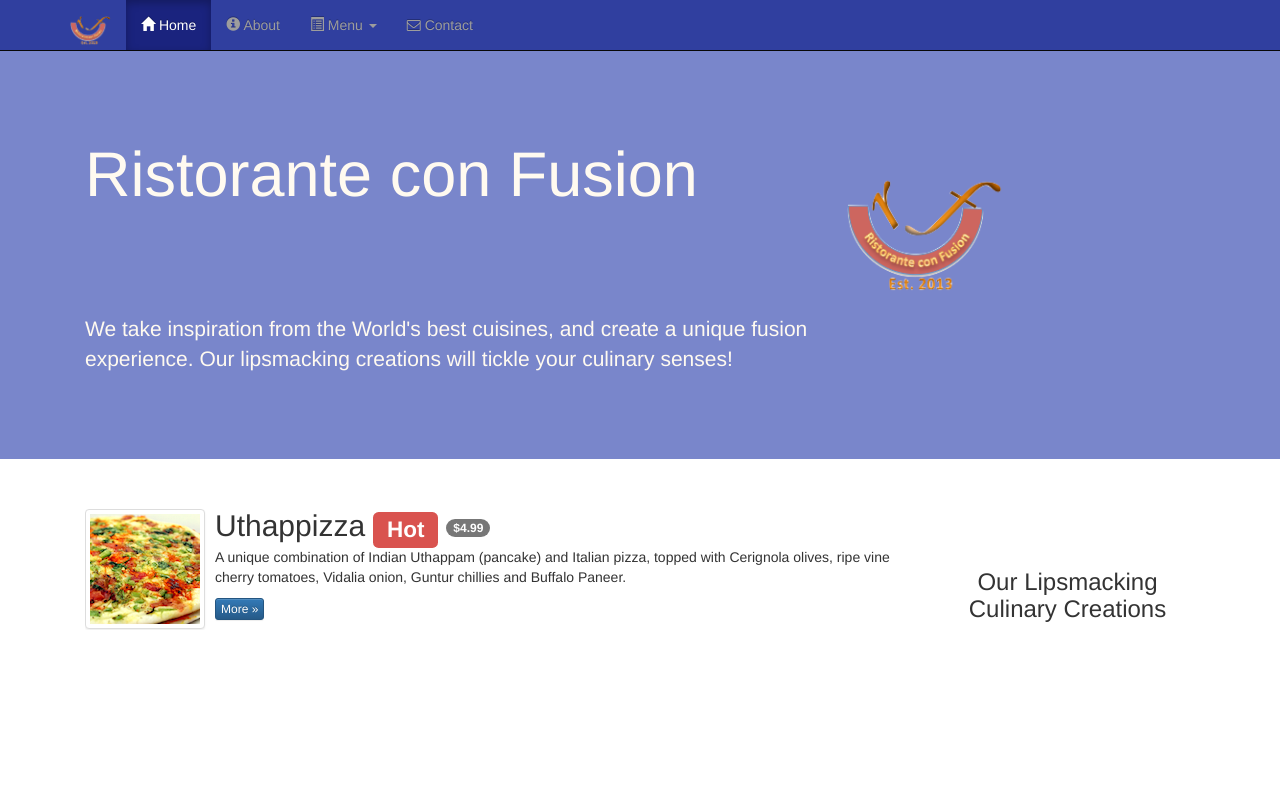
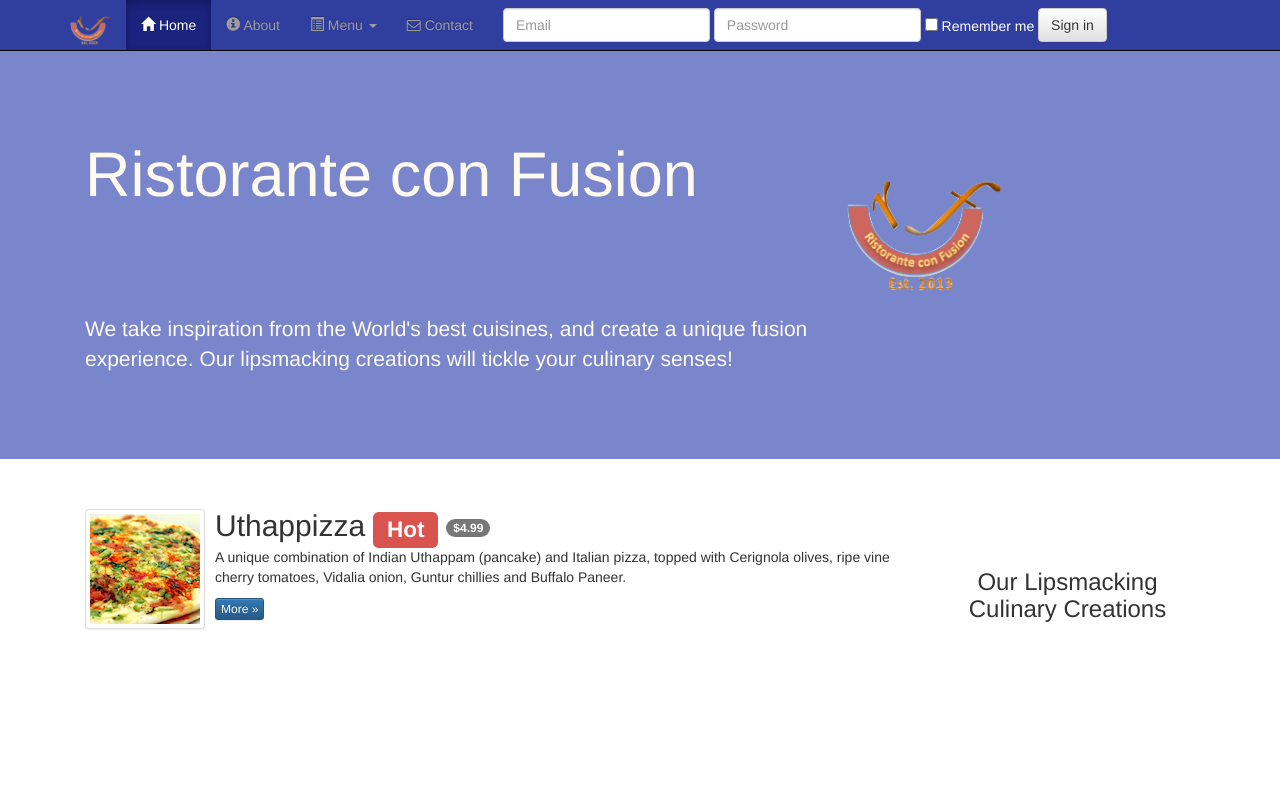
Before and after one commit to yermilov/coursera.web-frameworks, a plain HTML site: page conFusion/index.html in a window 1280 px wide. Shown: the top 800 px of the page. Drawn offline with nearby package versions, Linux system fonts and the light colour scheme.

Commit message:
assignment 2 task 1

```diff
--- a/conFusion/css/confusion.css
+++ b/conFusion/css/confusion.css
@@ -61,3 +61,7 @@ body {
 .navbar-inverse .navbar-nav .open .dropdown-menu > li > a:hover {
     color : #000000;
 }
+
+.navbar-form > .form-group > .checkbox > label {
+    color      : #fff;
+}
--- a/conFusion/index.html
+++ b/conFusion/index.html
@@ -57,6 +57,24 @@
                         </li>
 
                         <li><a href="contactus.html"><i class="fa fa-envelope-o"></i></span> Contact</a></li>
+
+                        <form class="navbar-form navbar-left">
+                            <div class="form-group">
+                                <input type="email" class="form-control" placeholder="Email">
+                            </div>
+                            <div class="form-group">
+                                <input type="password" class="form-control" placeholder="Password">
+                            </div>
+                            <div class="form-group">
+                               <div class="checkbox">
+                                    <label class="checkbox-inline">
+                                        <input type="checkbox" value="">
+                                        Remember me
+                                    </label>
+                                </div>
+                            </div>
+                            <button type="submit" class="btn btn-default">Sign in</button>
+                        </form>
 
                     </ul>
                 </div>
```
